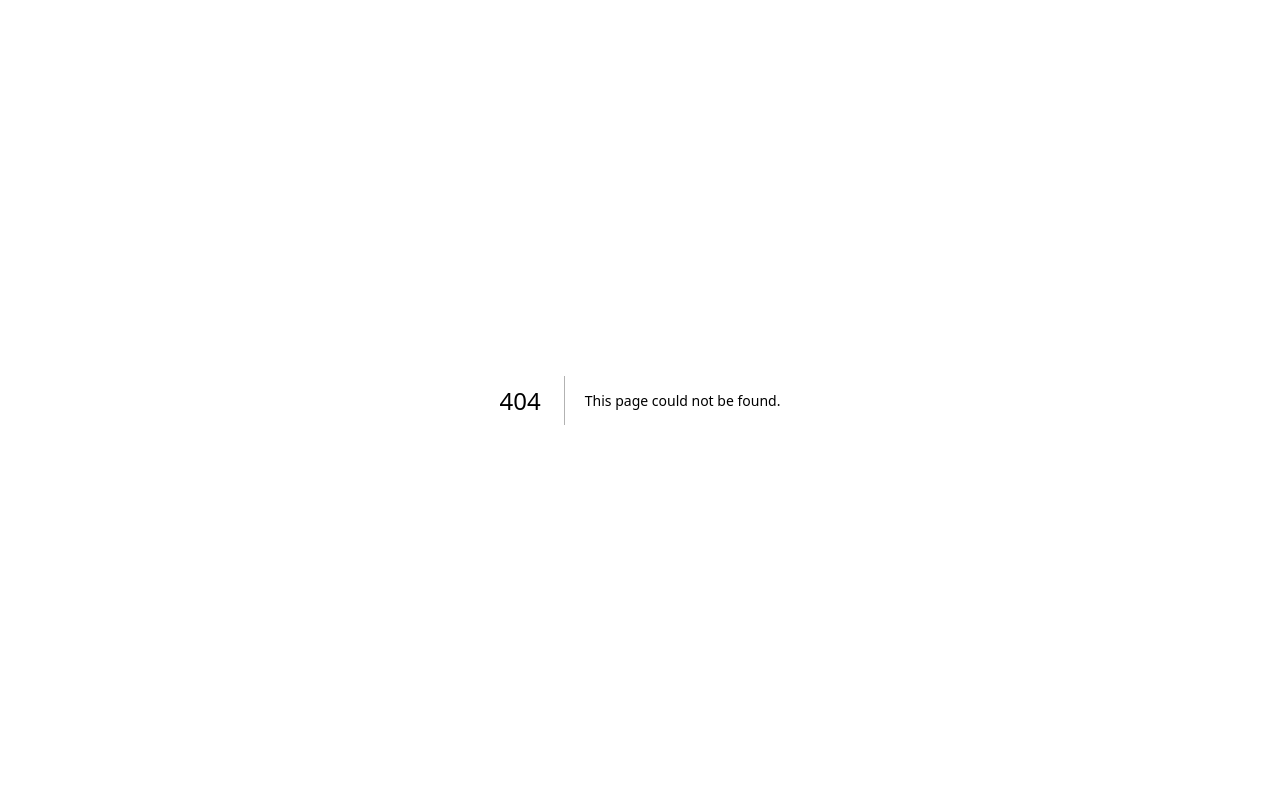
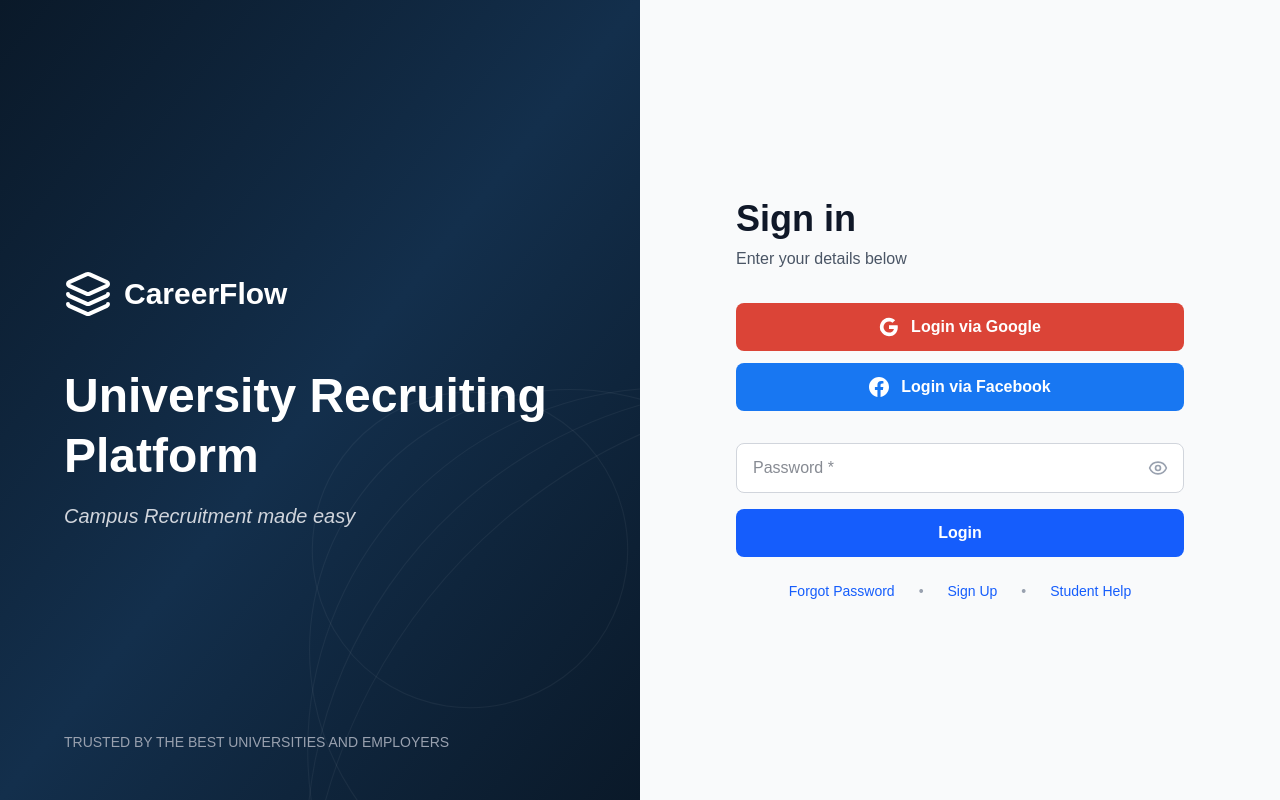
Before and after one commit to pradeepDu/AI_Interview, a Next.js app in the folder ai-app/: page /login in a window 1280 px wide. Before the commit this address had no page. Built offline with nearby package versions, Linux system fonts and the light colour scheme; no server answers.

Commit message:
added login page

```diff
--- /dev/null
+++ b/ai-app/src/app/login/page.tsx
@@ -0,0 +1,204 @@
+"use client";
+import React, { useState } from 'react';
+import { motion } from 'framer-motion';
+import { Eye, EyeOff, Layers } from 'lucide-react';
+import { signInWithPopup, signInWithEmailAndPassword } from 'firebase/auth';
+import { auth, googleProvider, facebookProvider } from '@/lib/firebase';
+import { useRouter } from 'next/navigation';
+
+export default function LoginPage() {
+  const [password, setPassword] = useState('');
+  const [showPassword, setShowPassword] = useState(false);
+  const [email, setEmail] = useState('');
+  const [loading, setLoading] = useState(false);
+  const [error, setError] = useState('');
+  const router = useRouter();
+
+  const handleGoogleLogin = async () => {
+    try {
+      setLoading(true);
+      setError('');
+      await signInWithPopup(auth, googleProvider);
+      router.push('/');
+    } catch (err: any) {
+      setError(err.message);
+    } finally {
+      setLoading(false);
+    }
+  };
+
+  const handleFacebookLogin = async () => {
+    try {
+      setLoading(true);
+      setError('');
+      await signInWithPopup(auth, facebookProvider);
+      router.push('/');
+    } catch (err: any) {
+      setError(err.message);
+    } finally {
+      setLoading(false);
+    }
+  };
+
+  const handleEmailLogin = async (e: React.FormEvent) => {
+    e.preventDefault();
+    try {
+      setLoading(true);
+      setError('');
+      await signInWithEmailAndPassword(auth, email, password);
+      router.push('/');
+    } catch (err: any) {
+      setError(err.message);
+    } finally {
+      setLoading(false);
+    }
+  };
+
+  return (
+    <div className="min-h-screen flex">
+      {/* Left Side - Brand Section */}
+      <div className="hidden lg:flex lg:w-1/2 bg-linear-to-br from-[#0a1929] via-[#132f4c] to-[#0a1929] relative overflow-hidden">
+        {/* Animated Background Pattern */}
+        <div className="absolute inset-0">
+          {[...Array(5)].map((_, i) => (
+            <motion.div
+              key={i}
+              className="absolute rounded-full border border-white/5"
+              style={{
+                width: `${300 + i * 200}px`,
+                height: `${300 + i * 200}px`,
+                left: '50%',
+                top: '50%',
+                transform: 'translate(-50%, -50%)',
+              }}
+              animate={{
+                rotate: 360,
+                scale: [1, 1.1, 1],
+              }}
+              transition={{
+                duration: 20 + i * 5,
+                repeat: Infinity,
+                ease: "linear",
+              }}
+            />
+          ))}
+        </div>
+
+        {/* Content */}
+        <div className="relative z-10 flex flex-col justify-center px-16 text-white">
+          <motion.div
+            initial={{ opacity: 0, y: 20 }}
+            animate={{ opacity: 1, y: 0 }}
+            transition={{ duration: 0.8 }}
+          >
+            <div className="flex items-center gap-3 mb-12">
+              <Layers size={48} className="text-white" />
+              <span className="text-3xl font-bold">CareerFlow</span>
+            </div>
+            <h1 className="text-5xl font-bold mb-4 leading-tight">
+              University Recruiting Platform
+            </h1>
+            <p className="text-xl text-gray-300 italic">
+              Campus Recruitment made easy
+            </p>
+          </motion.div>
+
+          <motion.div
+            initial={{ opacity: 0 }}
+            animate={{ opacity: 1 }}
+            transition={{ delay: 0.5, duration: 0.8 }}
+            className="absolute bottom-12 left-16 text-sm text-gray-400"
+          >
+            TRUSTED BY THE BEST UNIVERSITIES AND EMPLOYERS
+          </motion.div>
+        </div>
+      </div>
+
+      {/* Right Side - Login Form */}
+      <div className="flex-1 flex items-center justify-center bg-gray-50 px-8 py-12">
+        <motion.div
+          initial={{ opacity: 0, scale: 0.95 }}
+          animate={{ opacity: 1, scale: 1 }}
+          transition={{ duration: 0.5 }}
+          className="w-full max-w-md"
+        >
+          <div className="mb-8">
+            <h2 className="text-4xl font-bold text-gray-900 mb-2">Sign in</h2>
+            <p className="text-gray-600">Enter your details below</p>
+          </div>
+
+          {/* Social Login Buttons */}
+          <div className="space-y-3 mb-8">
+            <button
+              onClick={handleGoogleLogin}
+              disabled={loading}
+              className="w-full flex items-center justify-center gap-3 px-6 py-3 bg-[#db4437] hover:bg-[#c33d2e] text-white rounded-lg font-semibold transition-all disabled:opacity-50 disabled:cursor-not-allowed"
+            >
+              <svg className="w-5 h-5" viewBox="0 0 24 24">
+                <path fill="currentColor" d="M22.56 12.25c0-.78-.07-1.53-.2-2.25H12v4.26h5.92c-.26 1.37-1.04 2.53-2.21 3.31v2.77h3.57c2.08-1.92 3.28-4.74 3.28-8.09z"/>
+                <path fill="currentColor" d="M12 23c2.97 0 5.46-.98 7.28-2.66l-3.57-2.77c-.98.66-2.23 1.06-3.71 1.06-2.86 0-5.29-1.93-6.16-4.53H2.18v2.84C3.99 20.53 7.7 23 12 23z"/>
+                <path fill="currentColor" d="M5.84 14.09c-.22-.66-.35-1.36-.35-2.09s.13-1.43.35-2.09V7.07H2.18C1.43 8.55 1 10.22 1 12s.43 3.45 1.18 4.93l2.85-2.22.81-.62z"/>
+                <path fill="currentColor" d="M12 5.38c1.62 0 3.06.56 4.21 1.64l3.15-3.15C17.45 2.09 14.97 1 12 1 7.7 1 3.99 3.47 2.18 7.07l3.66 2.84c.87-2.6 3.3-4.53 6.16-4.53z"/>
+              </svg>
+              Login via Google
+            </button>
+
+            <button
+              onClick={handleFacebookLogin}
+              disabled={loading}
+              className="w-full flex items-center justify-center gap-3 px-6 py-3 bg-[#1877f2] hover:bg-[#0c63d4] text-white rounded-lg font-semibold transition-all disabled:opacity-50 disabled:cursor-not-allowed"
+            >
+              <svg className="w-5 h-5" viewBox="0 0 24 24" fill="currentColor">
+                <path d="M24 12.073c0-6.627-5.373-12-12-12s-12 5.373-12 12c0 5.99 4.388 10.954 10.125 11.854v-8.385H7.078v-3.47h3.047V9.43c0-3.007 1.792-4.669 4.533-4.669 1.312 0 2.686.235 2.686.235v2.953H15.83c-1.491 0-1.956.925-1.956 1.874v2.25h3.328l-.532 3.47h-2.796v8.385C19.612 23.027 24 18.062 24 12.073z"/>
+              </svg>
+              Login via Facebook
+            </button>
+          </div>
+
+
+          {/* Password Form */}
+          <form onSubmit={handleEmailLogin} className="space-y-4">
+            <div className="relative">
+              <input
+                type={showPassword ? 'text' : 'password'}
+                value={password}
+                onChange={(e) => setPassword(e.target.value)}
+                placeholder="Password *"
+                className="w-full px-4 py-3 bg-white border border-gray-300 rounded-lg focus:outline-none focus:ring-2 focus:ring-blue-500 text-gray-900"
+                required
+              />
+              <button
+                type="button"
+                onClick={() => setShowPassword(!showPassword)}
+                className="absolute right-4 top-1/2 -translate-y-1/2 text-gray-400 hover:text-gray-600"
+              >
+                {showPassword ? <EyeOff size={20} /> : <Eye size={20} />}
+              </button>
+            </div>
+
+            {error && (
+              <div className="text-red-600 text-sm">{error}</div>
+            )}
+
+            <button
+              type="submit"
+              disabled={loading}
+              className="w-full py-3 bg-blue-600 hover:bg-blue-700 text-white rounded-lg font-semibold transition-all disabled:opacity-50 disabled:cursor-not-allowed"
+            >
+              {loading ? 'Loading...' : 'Login'}
+            </button>
+          </form>
+
+          {/* Footer Links */}
+          <div className="mt-6 flex justify-center gap-6 text-sm">
+            <button className="text-blue-600 hover:underline">Forgot Password</button>
+            <span className="text-gray-400">•</span>
+            <button className="text-blue-600 hover:underline">Sign Up</button>
+            <span className="text-gray-400">•</span>
+            <button className="text-blue-600 hover:underline">Student Help</button>
+          </div>
+        </motion.div>
+      </div>
+    </div>
+  );
+}
```
